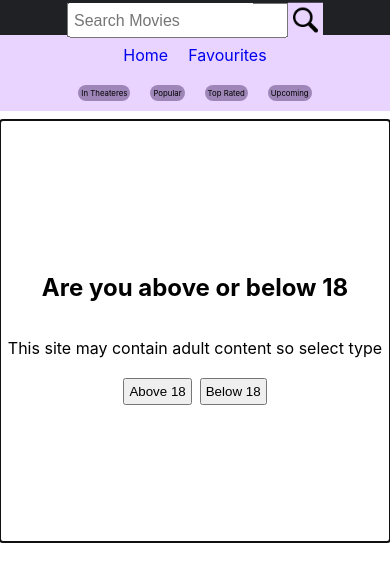
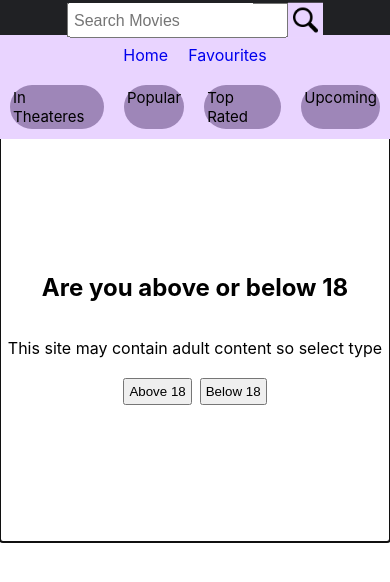
Before and after one commit to harshitpal660/moviemania, a React (Create React App) app: page / in a window 390 px wide. Shown: the top 582 px of the page. Built offline with nearby package versions, Linux system fonts and the light colour scheme.

Commit message:
created categories for mobile

```diff
--- a/src/Components/Navbar.js
+++ b/src/Components/Navbar.js
@@ -76,7 +76,7 @@ function Navbar() {
           </div>
         </div>
       ) }
-        {showCategories && (<div className={styles.mobileCategory}>
+        {showCategories && (<div className={styles.mobileCategories}>
           <div
             className={`${styles.Link} ${styles.options}`}
             onClick={() => handleOptions("theater")}
--- a/src/Styles/navbar.module.css
+++ b/src/Styles/navbar.module.css
@@ -49,7 +49,7 @@
   animation: mymove 5s;
 }
 
-.mobileCategory{
+.mobileCategories{
   background-color: rgb(233,212,255);
   height: 200px;
   width: 30%;
@@ -69,14 +69,20 @@
     left: 0%;
   }
 }
-.options {
+.mobileCategories .options {
   width: fit-content;
   background-color: rgb(158, 134, 184);
   border-radius: 40px;
   padding: 3px;
-  font-size: 2vw;
+  font-size: 10px;
 }
-
+.desktopCategories .options {
+  width: fit-content;
+  background-color: rgb(158, 134, 184);
+  border-radius: 40px;
+  padding: 3px;
+  font-size: 15px;
+}
 .options:hover {
   transform: scale(1.3);
   box-shadow: 2px 2px 4px 1px rgba(0, 0, 0, 0.2);
```
